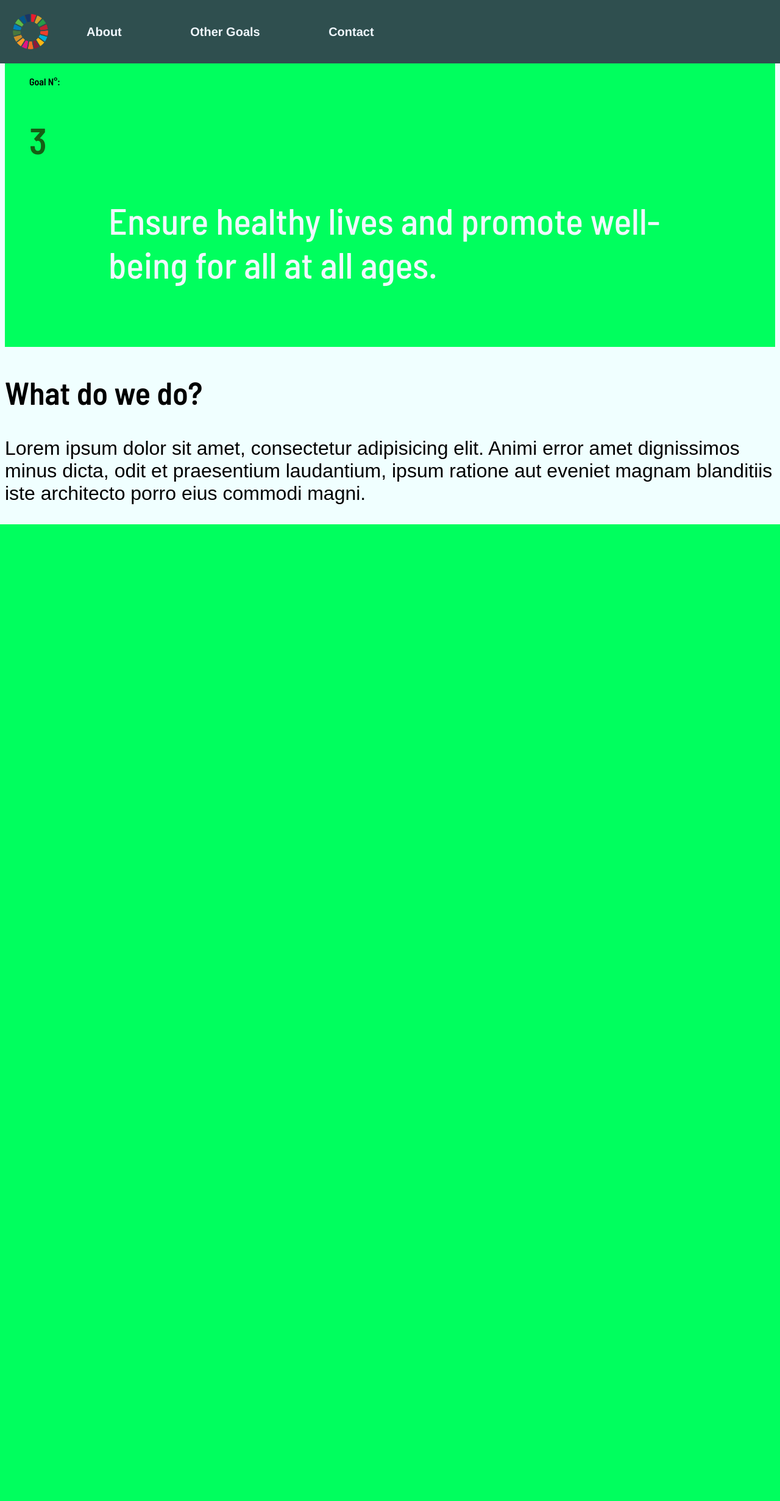
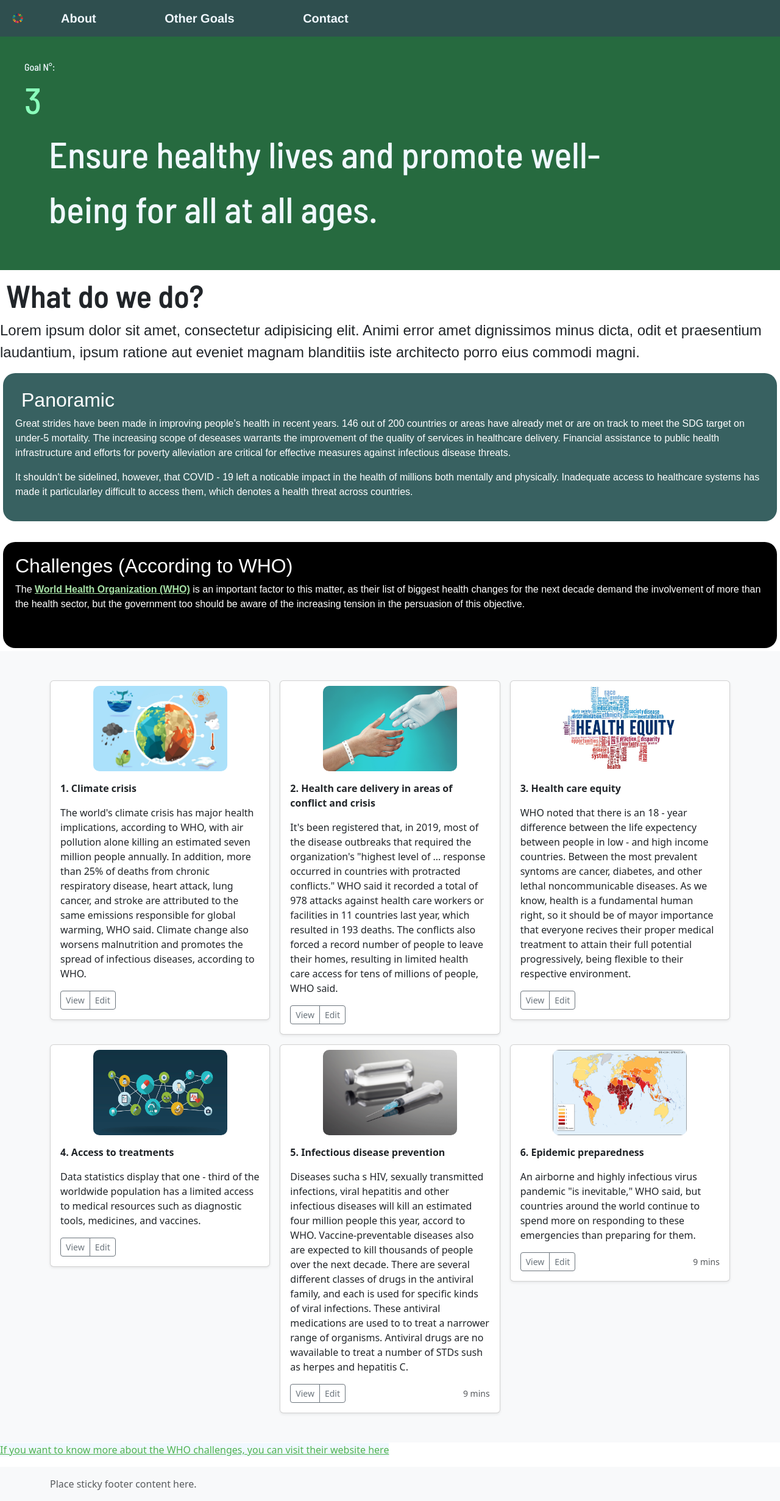
Before and after one commit to CRMiravete/WebAppDevRepo, a web app: file Prototype/prototype.html in a window 1280 px wide. Shown: the whole page at 61% size. Before the commit the page ends 860 px from the top, so only its background shows below. Run offline with its HTML, style and script files only (its server is not run), Linux system fonts and the light colour scheme.

Commit message:
Clean verion of my repo

```diff
--- a/Prototype/CSS/protostyle.css
+++ b/Prototype/CSS/protostyle.css
@@ -18,7 +18,7 @@
 }
 
 body{
-    background-color: azure;
+    background-color: rgb(255, 255, 255);
 }
 
 .logo{
@@ -34,7 +34,19 @@
     text-decoration: none;
     padding-right: 68px;
     padding-left: 40px;
-    transition: 4s;
+    transition: 5s;
+}
+
+.navigation a::before{
+    content: '';
+    position: absolute;
+    top: 0;
+    left:0;
+    width: 0;
+    height:100%;
+    background: rgb(22, 37, 37);
+    z-index:-1;
+    transition: 3s;
 }
 
 .welcome{
@@ -44,19 +56,20 @@
 .mainBanner{
     padding-top: 100px;
     padding-left: 40px;
-    background-color: rgb(0, 255, 94);
+    background-color: rgb(38, 106, 63);
     align-items: center;
 }
 
 .mainBanner h3{
     font-family: 'Barlow Semi Condensed', sans-serif;
     font-size: medium;
+    color: aliceblue;
 }
 
 .numberGoal{
     font-family: 'Barlow Semi Condensed', sans-serif;
     font-size: 60px;
-    color:rgb(21, 95, 21);
+    color:rgb(138, 255, 187);
 
 }
 
@@ -69,6 +82,9 @@
     color: aliceblue;
     align-items: center;
     position: relative;
+    padding-right: 68px;
+    padding-left: 40px;
+    transition: 5s;
 }
 
 .objective h2{
@@ -76,10 +92,61 @@
     font-family: 'Barlow Semi Condensed', sans-serif;
     font-size: 52px;
     font-weight: 800;
+    padding-top: 10px;
+    padding-left: 10px;
 }
 
 .objective{
     align-items: center;
     font-family: 'Barlow', sans-serif;
-    font-size: 32px;
+    font-size: 24px;
 }
+
+.card img {
+    display: block; /* Make the image a block element */
+    margin: 0 auto; /* Center the image horizontally within the container */
+    border-radius:10px ;
+    margin-top: 8px;
+}
+
+
+.objective2{
+    background-color: rgb(56, 97, 97);
+    color:white;
+    align-items: center;
+    font-family: 'Barlow', sans-serif;
+    font-size: 16px;
+    padding: 20px;
+    border-radius: 20px;
+    margin: 5px;
+}
+.objective2 h2{
+    padding-left: 10px;
+    padding-top: 5px;
+}
+
+.challenges{
+    background-color: rgb(0, 0, 0);
+    color:white;
+    align-items: center;
+    font-family:Arial, Helvetica, sans-serif;
+    font-size: 16px;
+    padding: 20px;
+    border-radius: 20px;
+    margin: 5px;
+}
+.challenges a{
+    color: rgb(166, 225, 166);
+}
+.challenges img{
+    width: 200px;
+    height: 130px;
+    float: right; /* Float the image to the right */
+    margin-left: 10px;
+    margin-bottom:100px;
+}
+
+.more{
+    background-color: aliceblue;
+    color: rgb(80, 179, 80);
+}
--- a/Prototype/prototype.html
+++ b/Prototype/prototype.html
@@ -3,6 +3,8 @@
 <head>
     <meta charset="UTF-8">
     <meta name="viewport" content="width=device-width, initial-scale=1.0">
+    <link href="https://cdn.jsdelivr.net/npm/bootstrap@5.3.2/dist/css/bootstrap.min.css" rel="stylesheet"
+        integrity="sha384-T3c6CoIi6uLrA9TneNEoa7RxnatzjcDSCmG1MXxSR1GAsXEV/Dwwykc2MPK8M2HN" crossorigin="anonymous">
     <title>The 3rd Goal</title>
     <link rel="preconnect" href="https://fonts.googleapis.com">
     <link rel="preconnect" href="https://fonts.gstatic.com" crossorigin>
@@ -35,5 +37,149 @@
     </div>
 
 
+    <div class="objective2">
+        <h2>Panoramic</h2>
+        <p>Great strides have been made in improving people’s health in recent years. 146 out of 200 countries
+            or areas have already met or are on track to meet the SDG target on under-5 mortality. The increasing scope of
+            deseases warrants the improvement of the quality of services in healthcare delivery. Financial assistance to
+            public health infrastructure and efforts for poverty alleviation are critical for effective measures against infectious disease threats.</p>
+
+            <p>It shouldn't be sidelined, however, that COVID - 19 left a noticable impact in the health of millions both mentally and
+            physically. Inadequate access to healthcare systems has made it particularley difficult to access them,
+            which denotes a health threat across countries. </p>
+    </div>
+    <br>
+
+    <div class="challenges">
+        <h2>Challenges (According to WHO)</h2>
+        <p>The <b><a href="https://www.who.int/">World Health Organization (WHO)</a></b> is an important factor to this matter, as their list of biggest health changes for the next decade
+            demand the involvement of more than the health sector, but the government too should be aware of the increasing tension in the persuasion
+            of this objective.</p>
+            <br>
+    </div>
+    <div class="album py-5 bg-body-tertiary">
+        <div class="container">
+
+          <div class="row row-cols-1 row-cols-sm-2 row-cols-md-3 g-3">
+            <div class="col">
+              <div class="card shadow-sm">
+                <img src="../Prototype/Images/climate-crisis-classes.jpg" alt="climate crisis" width="220px" height="140px">
+                <div class="card-body">
+                    <p><b>1. Climate crisis</b></p>
+                  <p class="card-text">The world's climate crisis has major health implications, according to WHO, with air pollution alone killing an estimated seven million people annually. In addition,
+                    more than 25% of deaths from chronic respiratory disease, heart attack, lung cancer, and stroke are attributed to the same emissions responsible for global warming,
+                    WHO said. Climate change also worsens malnutrition and promotes the spread of infectious diseases, according to WHO.</p>
+                  <div class="d-flex justify-content-between align-items-center">
+                    <div class="btn-group">
+                      <button type="button" class="btn btn-sm btn-outline-secondary">View</button>
+                      <button type="button" class="btn btn-sm btn-outline-secondary">Edit</button>
+                    </div>
+                  </div>
+                </div>
+              </div>
+            </div>
+            <div class="col">
+              <div class="card shadow-sm">
+                <img src="../Prototype/Images/medic attendance.jpg" alt="climate crisis" width="220px" height="140px">
+                <div class="card-body">
+                    <p><b>2. Health care delivery in areas of conflict and crisis</b></p>
+                  <p class="card-text">It's been registered that, in 2019, most of the disease outbreaks that required the organization's "highest level of … response occurred in countries with protracted conflicts."
+                    WHO said it recorded a total of 978 attacks against health care workers or facilities in 11 countries last year, which resulted in 193 deaths. The conflicts also forced
+                    a record number of people to leave their homes, resulting in limited health care access for tens of millions of people, WHO said.</p>
+                  <div class="d-flex justify-content-between align-items-center">
+                    <div class="btn-group">
+                      <button type="button" class="btn btn-sm btn-outline-secondary">View</button>
+                      <button type="button" class="btn btn-sm btn-outline-secondary">Edit</button>
+                    </div>
+                  </div>
+                </div>
+              </div>
+            </div>
+            <div class="col">
+              <div class="card shadow-sm">
+                <img src="../Prototype/Images/health-equity-framework800.jpg" alt="climate crisis" width="220px" height="140px">
+                <div class="card-body">
+                    <p><b>3. Health care equity</b></p>
+                  <p class="card-text">WHO noted that there is an 18 - year difference between the life expectency between people in low - and high income countries. Between the most prevalent syntoms are
+                    cancer, diabetes, and other lethal noncommunicable diseases. As we know, health is a fundamental human right, so it should be of mayor importance that everyone recives their proper medical
+                    treatment to attain their full potential progressively, being flexible to their respective environment.
+                  </p>
+                  <div class="d-flex justify-content-between align-items-center">
+                    <div class="btn-group">
+                      <button type="button" class="btn btn-sm btn-outline-secondary">View</button>
+                      <button type="button" class="btn btn-sm btn-outline-secondary">Edit</button>
+                    </div>
+                  </div>
+                </div>
+              </div>
+            </div>
+
+            <div class="col">
+              <div class="card shadow-sm">
+                <img src="../Prototype/Images/telehealth-access.jpg" alt="climate crisis" width="220px" height="140px">
+                <div class="card-body">
+                    <p><b>4. Access to treatments</b></p>
+                  <p class="card-text">Data statistics display that one - third of the worldwide population has a limited access to medical resources such as diagnostic tools, medicines, and vaccines. </p>
+                  <div class="d-flex justify-content-between align-items-center">
+                    <div class="btn-group">
+                      <button type="button" class="btn btn-sm btn-outline-secondary">View</button>
+                      <button type="button" class="btn btn-sm btn-outline-secondary">Edit</button>
+                    </div>
+                  </div>
+                </div>
+              </div>
+            </div>
+            <div class="col">
+              <div class="card shadow-sm">
+                <img src="../Prototype/Images/Clinical-trial-syringe-and-vial.png" alt="climate crisis" width="220px" height="140px">
+                <div class="card-body">
+                    <p><b>5. Infectious disease prevention</b></p>
+                  <p class="card-text">Diseases sucha s HIV, sexually transmitted infections, viral hepatitis and other infectious diseases will kill an estimated four million people this year, accord to WHO.
+                    Vaccine-preventable diseases also are expected to kill thousands of people over the next decade. There are several different classes of drugs in the antiviral family, and each is used for
+                    specific kinds of viral infections. These antiviral medications are used to to treat a narrower range of organisms. Antiviral drugs are no wavailable to treat a number of STDs sush as herpes
+                    and hepatitis C. </p>
+                  <div class="d-flex justify-content-between align-items-center">
+                    <div class="btn-group">
+                      <button type="button" class="btn btn-sm btn-outline-secondary">View</button>
+                      <button type="button" class="btn btn-sm btn-outline-secondary">Edit</button>
+                    </div>
+                    <small class="text-body-secondary">9 mins</small>
+                  </div>
+                </div>
+              </div>
+            </div>
+            <div class="col">
+              <div class="card shadow-sm">
+                <img src="../Prototype/Images/epidemic_preparedness.jpg" alt="climate crisis" width="220px" height="140px">
+                <div class="card-body">
+                    <p><b>6. Epidemic preparedness</b></p>
+                  <p class="card-text">An airborne and highly infectious virus pandemic "is inevitable," WHO said, but countries around the world continue to spend more on responding to these emergencies
+                    than preparing for them. </p>
+                  <div class="d-flex justify-content-between align-items-center">
+                    <div class="btn-group">
+                      <button type="button" class="btn btn-sm btn-outline-secondary">View</button>
+                      <button type="button" class="btn btn-sm btn-outline-secondary">Edit</button>
+                    </div>
+                    <small class="text-body-secondary">9 mins</small>
+                  </div>
+                </div>
+              </div>
+            </div>
+          </div>
+        </div>
+      </div>
+
+      <p><a class="more" href="https://www.advisory.com/daily-briefing/2020/01/15/who-health-challenges">If you want to know more about the WHO challenges, you can visit their website here</a></p>
+
+
+
+      <footer class="footer mt-auto py-3 bg-body-tertiary">
+        <div class="container">
+          <span class="text-body-secondary">Place sticky footer content here.</span>
+        </div>
+      </footer>
+    <script src="https://cdn.jsdelivr.net/npm/bootstrap@5.3.2/dist/js/bootstrap.bundle.min.js"
+    integrity="sha384-C6RzsynM9kWDrMNeT87bh95OGNyZPhcTNXj1NW7RuBCsyN/o0jlpcV8Qyq46cDfL"
+    crossorigin="anonymous"></script>
 </body>
 </html>
```
Also changed, not shown: Ninth/HTML/index.html (added, +25 -0 lines), Ninth/HTML/wazzup.html (added, +20 -0 lines), Ninth/server.js (+17 -0 lines), Prototype/Images/Clinical-trial-syringe-and-vial.png (added), Prototype/Images/climate-crisis-classes.jpg (added), Prototype/Images/epidemic_preparedness.jpg (added), Prototype/Images/health-equity-framework800.jpg (added), Prototype/Images/medic attendance.jpg (added), Prototype/Images/telehealth-access.jpg (added).
